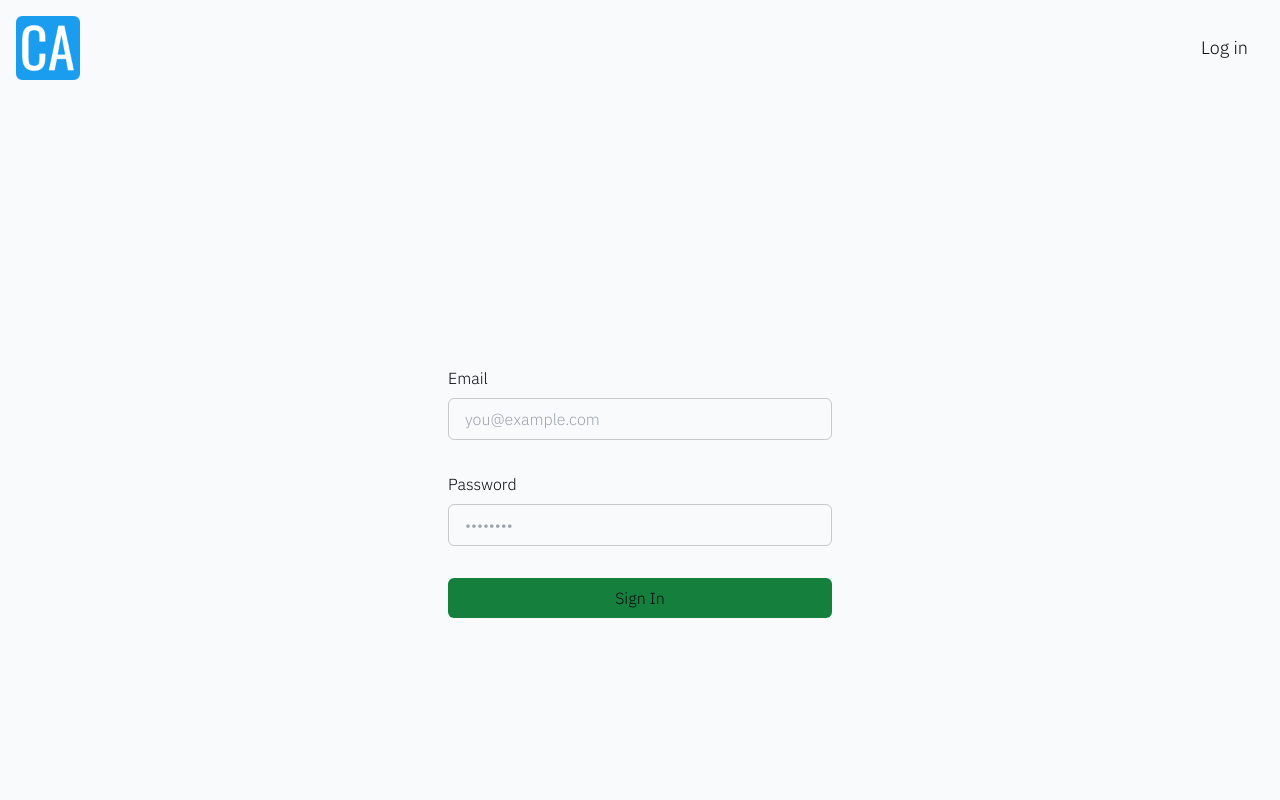
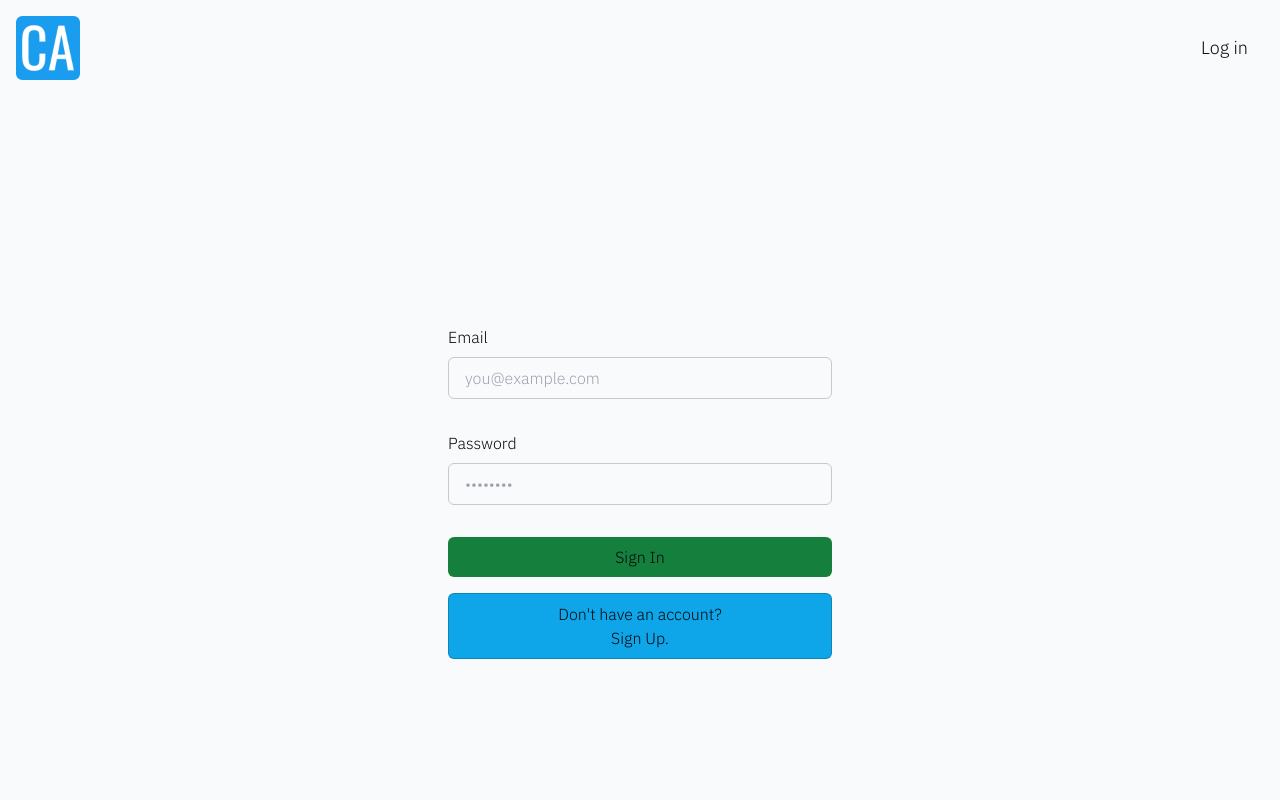
Before and after one commit to chadvavra/chatAgency, a Next.js app: page /login in a window 1280 px wide. Shown: the top 800 px of the page. Built offline with nearby package versions, Linux system fonts and the light colour scheme; no server answers.

Commit message:
feat: Add sign up button to login page

```diff
--- a/app/login/page.tsx
+++ b/app/login/page.tsx
@@ -101,13 +101,13 @@ export default function Login({
         >
           Sign In
         </SubmitButton>
-        {/* <SubmitButton
+        <SubmitButton
           formAction={signUp}
           className="bg-sky-500 border border-foreground/20 rounded-md px-4 py-2 text-foreground mb-2"
           pendingText="Signing Up..."
         >
           Don't have an account? <br />Sign Up.
-        </SubmitButton> */}
+        </SubmitButton>
         {searchParams?.message && (
           <p className="mt-4 p-4 bg-foreground/10 text-foreground text-center">
             {searchParams.message}
```
